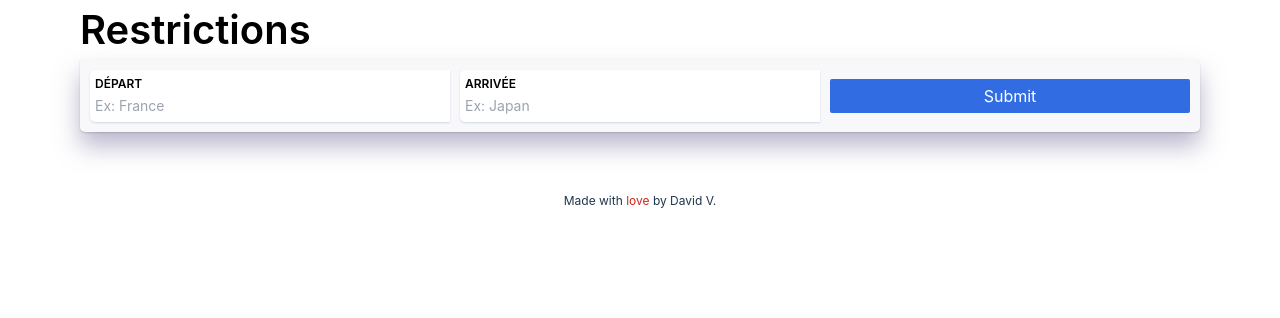
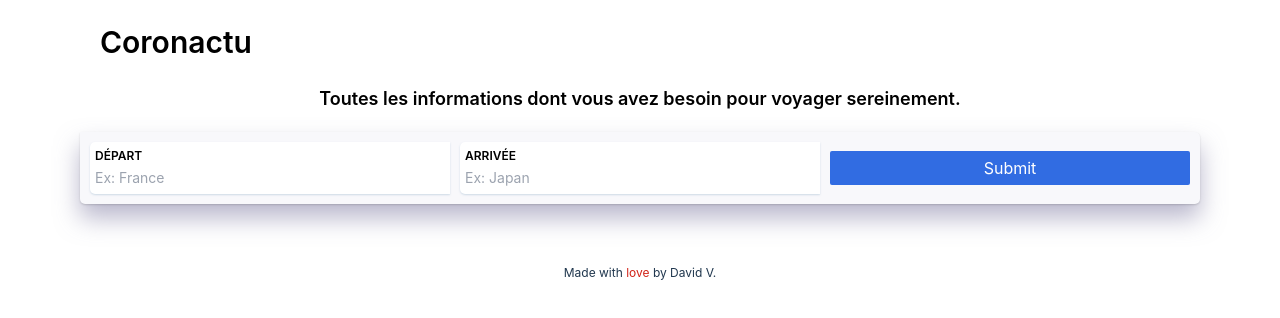
Before and after one commit to davidvenin/coronactu, a Next.js app: page / in a window 1280 px wide. Shown: the top 318 px of the page. Built offline with nearby package versions, Linux system fonts and the light colour scheme.

Commit message:
styles: improve modal with shadow, add some description

```diff
--- a/src/components/modal/index.tsx
+++ b/src/components/modal/index.tsx
@@ -14,7 +14,7 @@ export const Modal = memo(({ children, closeModal }: Props) => {
   return createPortal(
     <div className="fixed w-full bottom-0 top-0 left-0 right-0 bg-white-90">
       <div className="relative">
-        <div className="bg-white p-20 md:w-400 mx-auto mt-50">
+        <div className="p-20 md:w-400 mx-auto mt-50 shadow-thin bg-gray-light rounded-5 rounded-tl-none">
           <div>
             <span
               onClick={closeModal}
--- a/src/layouts/index.tsx
+++ b/src/layouts/index.tsx
@@ -12,7 +12,7 @@ export const Layout: FunctionComponent<Props> = ({
   return (
     <section>
       <div className={"container"}>
-        <h1 className={"text-40 font-semibold"}>{title}</h1>
+        <h1 className={"text-30 font-semibold m-20"}>{title}</h1>
         <div>{children}</div>
       </div>
       <footer className={"mt-10 p-20 text-center text-12 text-gray"}>
--- a/src/pages/index.tsx
+++ b/src/pages/index.tsx
@@ -24,7 +24,10 @@ const Home: NextPage = () => {
   }, [data, error]);
 
   return (
-    <Layout title={"Restrictions"}>
+    <Layout title={"Coronactu"}>
+      <p className="m-20 text-center font-semibold text-18">
+        Toutes les informations dont vous avez besoin pour voyager sereinement.
+      </p>
       <SearchForm
         setCountries={(c) => {
           setLoading(true);
```
